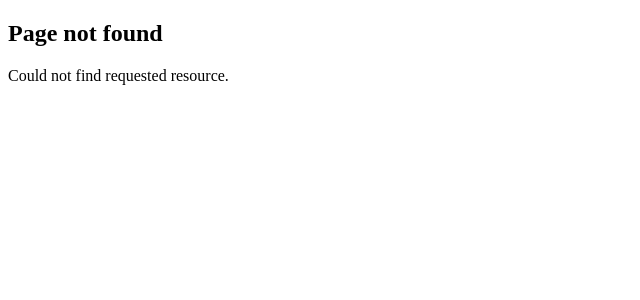
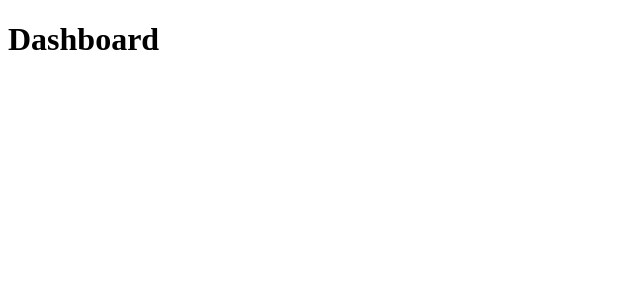
Before and after one commit to prabin819/NEXT, a Next.js app in the folder 02-routing-demo/: page /dashboard in a window 1280 px wide. Before the commit this address had no page. Shown: the top 300 px of the page, without its empty margins (0-640 px from the left). Built offline with nearby package versions, Linux system fonts and the light colour scheme.

Commit message:
11-file colocation

```diff
--- /dev/null
+++ b/02-routing-demo/src/app/dashboard/page.jsx
@@ -0,0 +1,7 @@
+function BarChart() {
+  return <h1>Bar Chart</h1>;
+}
+
+export default function Dashboard() {
+  return <h1>Dashboard</h1>;
+}
```
Also changed, not shown: 02-routing-demo/src/app/dashboard/line-chart.jsx (added, +7 -0 lines).
